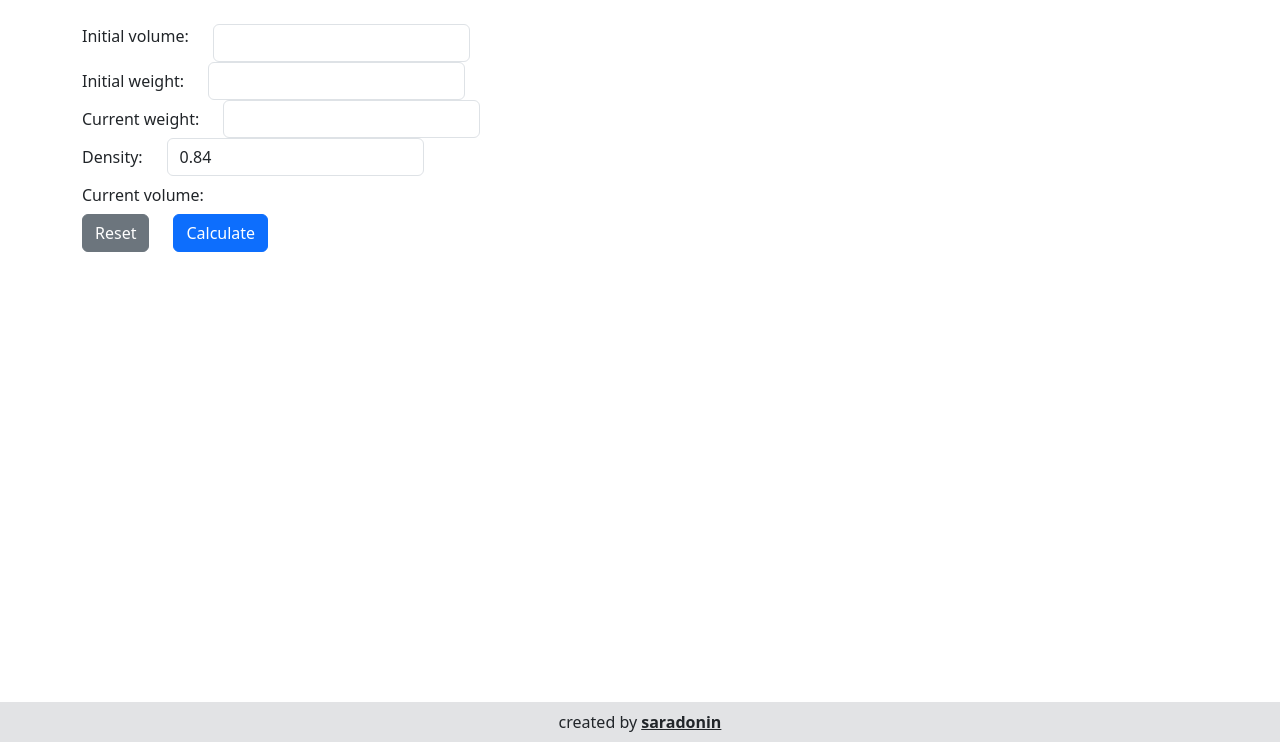
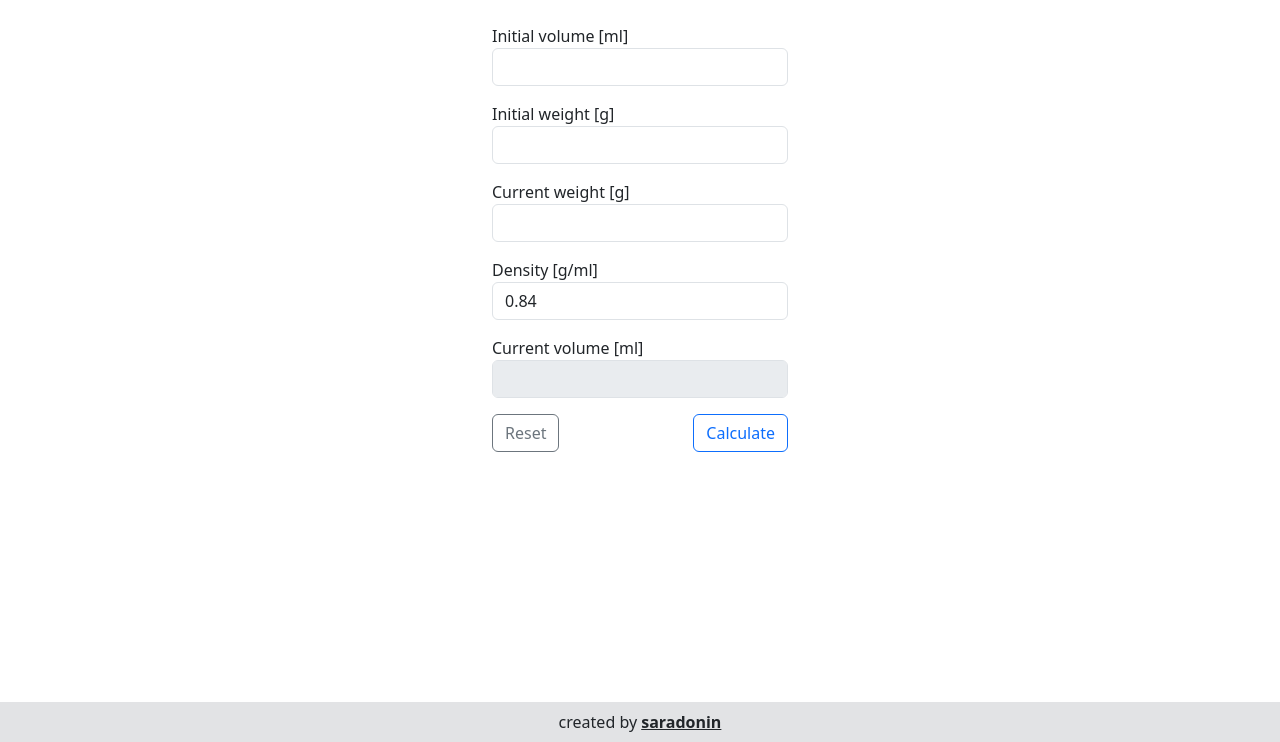
Before and after one commit to saradonin/calculator, a Flask app: page / in a window 1280 px wide. Shown: the part 58-800 px from the top of the page. Run offline with Flask 3, Linux system fonts and the light colour scheme.

Commit message:
form html reworked

```diff
--- a/main.py
+++ b/main.py
@@ -28,7 +28,7 @@ def calculate_volume():
                                 current_weight=current_weight,
                                 density=density)
         except ValueError:
-            message = "Wypełnij poprawnie wszystkie pola"
+            message = "Please fill in all fields correctly."
             return render_template("calculator_form.html", message=message)
 
 
--- a/templates/calculator_form.html
+++ b/templates/calculator_form.html
@@ -1,67 +1,56 @@
-{% extends '__base__.html' %}justify-content-start
+{% extends '__base__.html' %}
 {% block content %}
 
 
-<div class="container-sm">
+<div class="container-sm" style="width: 320px">
 
 <form action="" method="POST">
+
   <div class="form-group row">
     {{message}}
     </div>
 
 
 
-    <div class="form-group row">
-        <div class="col-auto">
-          <label>Initial volume: </label>
-        </div>
-        <div class="col-auto">
+    <div class="form-group row mb-3">
+      <div class="col-xs-2">
+          <label>Initial volume [ml]</label>
           <input type="number" step="0.01" class="form-control" name="initial_volume" value={{initial_volume}}>
-        </div>
       </div>
+    </div>
 
-      <div class="form-group row">
-        <div class="col-auto">
-          <label class="col-form-label">Initial weight: </label>
-        </div>
-        <div class="col-auto">
+    <div class="form-group row mb-3">
+      <div class="col-xs-2">
+          <label>Initial weight [g]</label>
           <input type="number" step="0.01" class="form-control" name="initial_weight" value={{initial_weight}}>
-        </div>
       </div>
+    </div>
 
-      <div class="form-group row">
-        <div class="col-auto">
-          <label class="col-form-label">Current weight: </label>
-        </div>
-        <div class="col-auto">
+    <div class="form-group row mb-3">
+      <div class="col-xs-2">
+          <label>Current weight [g]</label>
           <input type="number" step="0.01" class="form-control" name="current_weight" value={{current_weight}}>
-        </div>
       </div>
+    </div>
 
-      <div class="form-group row">
-        <div class="col-auto">
-          <label class="col-form-label">Density: </label>
-        </div>
-        <div class="col-auto">
-          <input type="number" step="0.01" class="form-control" name="Density" value=0.84>
-        </div>
+    <div class="form-group row mb-3">
+      <div class="col-xs-2">
+          <label>Density [g/ml]</label>
+          <input type="number" step="0.01" class="form-control" name="density" value=0.84>
       </div>
+    </div>
 
-      <div class="form-group row">
-        <div class="col-auto">
-        <label for="staticEmail" class="col-form-label">Current volume: </label>
-        </div>
-        <div class="col-auto">
-          <input type="text" readonly class="form-control-plaintext fw-bold" name="current_volume" value="{{current_volume}}">
-         </div>
+    <div class="form-group row mb-3">
+      <div class="col-xs-2">
+        <label>Current volume [ml]</label>
+        <input type="text" class="form-control fw-bold" name="current_volume" value="{{current_volume}}" disabled readonly>
       </div>
+    </div>
 
-      <div class="form-group row">
-      <div class="col-auto">
-        <a href="" class="btn btn-secondary mb-3">Reset</a>
-      </div>
-      <div class="col-auto">
-        <button type="submit" class="btn btn-primary mb-3">Calculate</button>
+    <div class="form-group row mb-3">
+      <div class="col-xs-2 d-flex justify-content-between">
+        <a href="" class="btn btn-outline-secondary mb-3">Reset</a>
+        <button type="submit" class="btn btn-outline-primary mb-3">Calculate</button>
       </div>
     </div>
 
```
